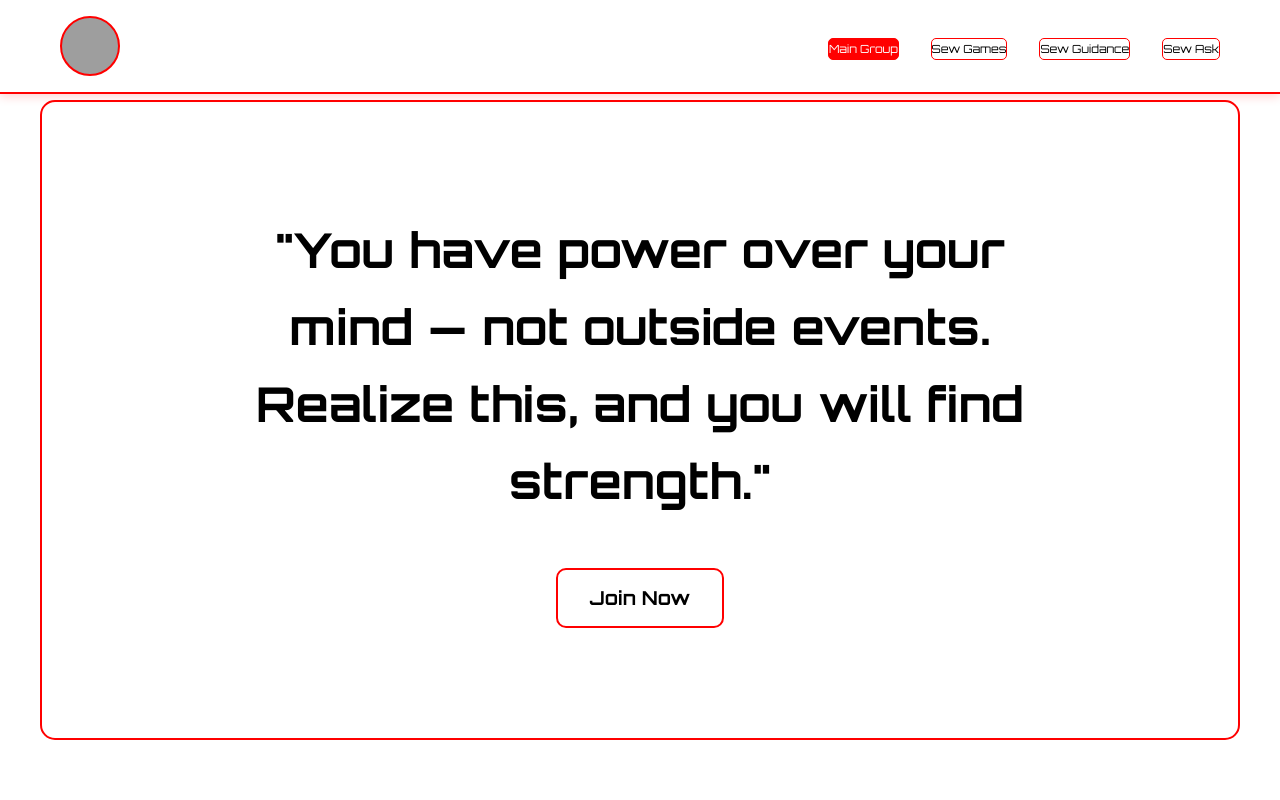
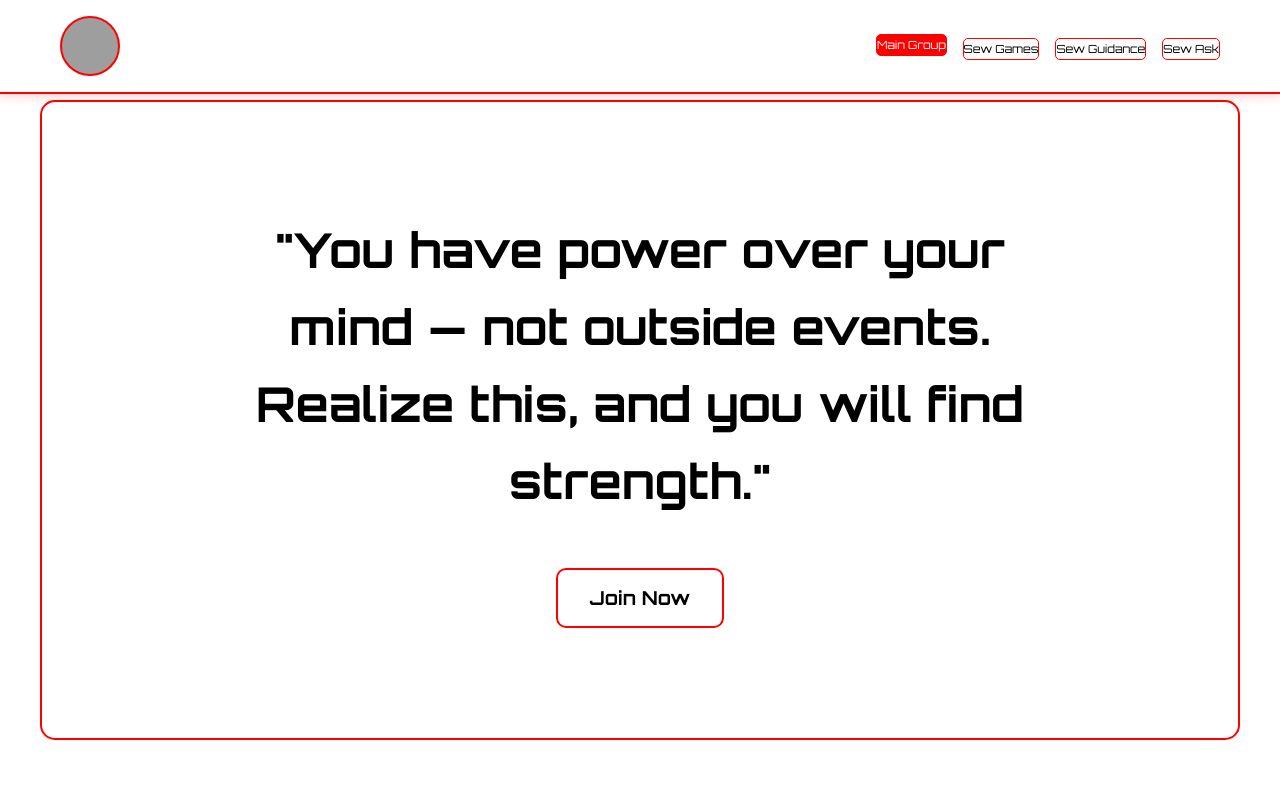
Before and after one commit to hadbierox196/SEWs, a plain HTML site: page index.html in a window 1280 px wide. In both pictures the pointer is over the button "Main Group". Shown: the top 800 px of the page. Drawn offline with Linux system fonts and the light colour scheme; grey boxes are pictures that could not be loaded.

Commit message:
Update index.html

```diff
--- a/index.html
+++ b/index.html
@@ -61,7 +61,7 @@
         nav ul {
             display: flex;
             list-style: none;
-            gap: 2rem;
+            gap: 1rem;
         }
 
         nav button {
@@ -79,7 +79,7 @@
         nav button:hover {
             background-color: #ff0000;
             color: #fff;
-            transform: translateY(0px);
+            transform: translateY(-4px);
         }
 
         /* Main Content */
```
